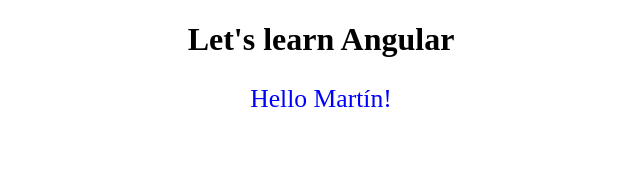
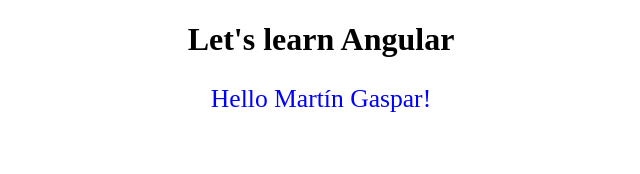
Before and after one commit to magadiflo/fundamentos-angular, an Angular app: page / in a window 1280 px wide. Shown: the top 174 px of the page, without its empty margins (319-959 px from the left). Built offline with nearby package versions, Linux system fonts and the light colour scheme.

Commit message:
Decorador @Input

```diff
--- a/src/app/app.component.html
+++ b/src/app/app.component.html
@@ -1,4 +1,4 @@
 <div>
     <h1 class="text-center">Let's learn Angular</h1>
-    <app-hello></app-hello>
+    <app-hello name="Martín Gaspar"></app-hello>
 </div>
--- a/src/app/hello/hello.component.ts
+++ b/src/app/hello/hello.component.ts
@@ -1,4 +1,4 @@
-import { Component, OnInit } from '@angular/core';
+import { Component, Input, OnInit } from '@angular/core';
 
 @Component({
   selector: 'app-hello',
@@ -7,7 +7,7 @@
 })
 export class HelloComponent implements OnInit {
 
-  public name: string = 'Martín';
+  @Input() name!: string;
 
   constructor() { }
 
```
